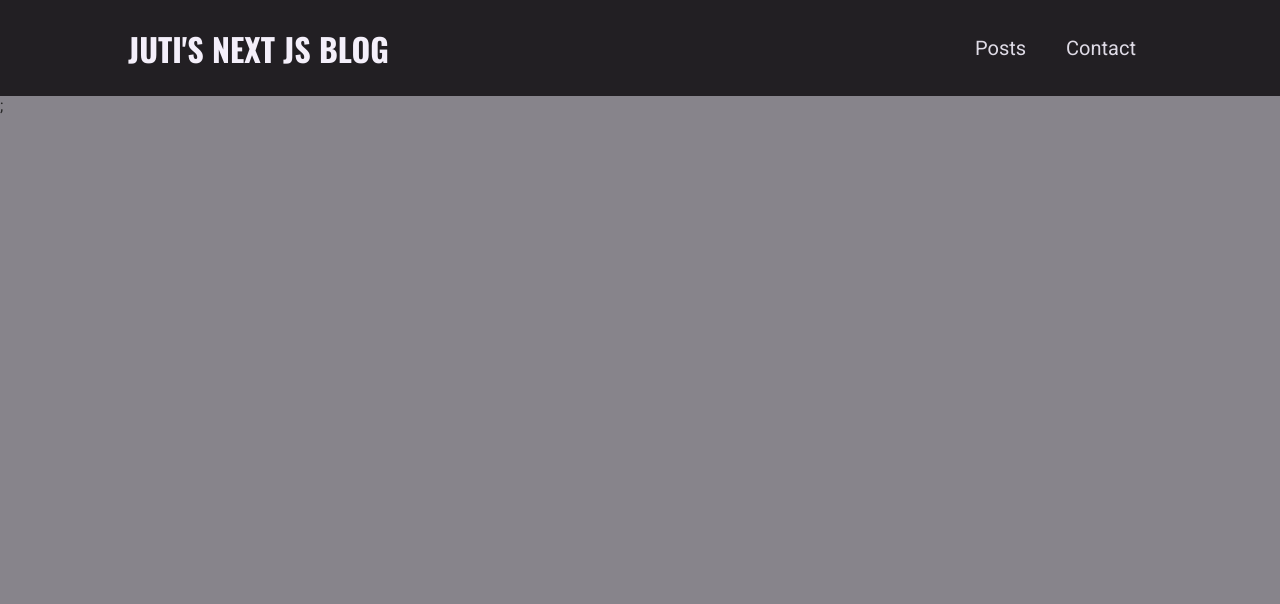
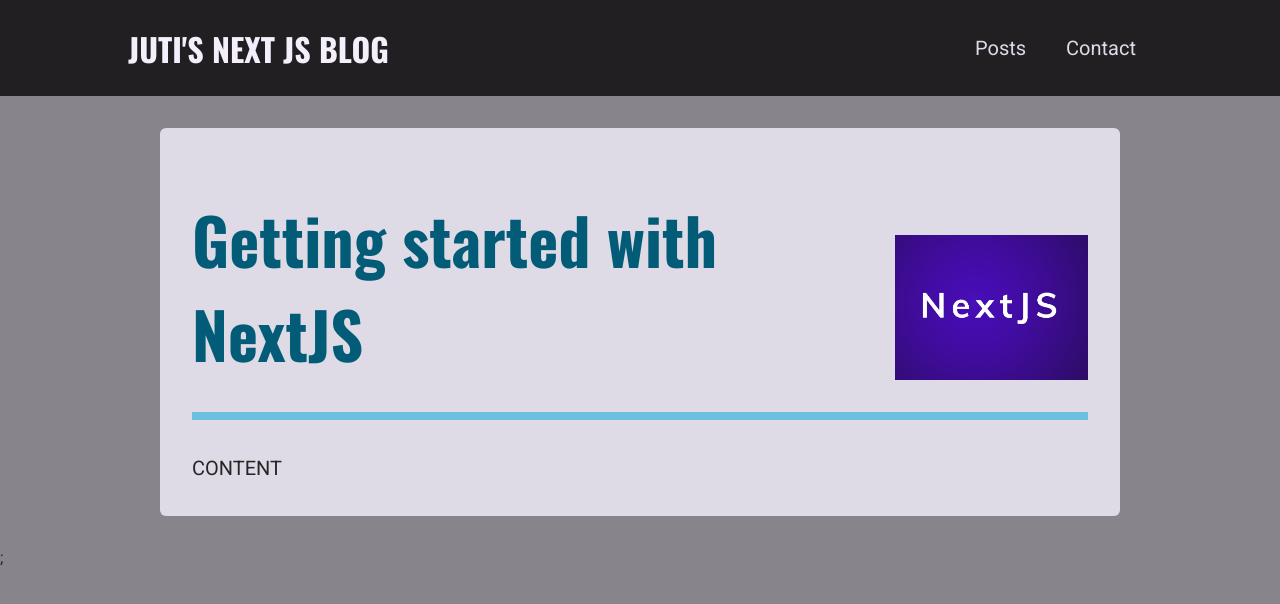
Before and after one commit to jbuican14/react-nextJS-blog, a Next.js app: page /posts/getting-started-nextjs in a window 1280 px wide. Shown: the top 604 px of the page. Built offline with nearby package versions, Linux system fonts and the light colour scheme.

Commit message:
Start adding posts component with post-content and post-header with dummy data

```diff
--- /dev/null
+++ b/components/posts/post-detail/post-content.js
@@ -0,0 +1,23 @@
+import PostHeader from "./post-header";
+import classes from "./post-content.module.css";
+
+const DUMMY_POST = {
+  slugs: "getting-started-nextjs",
+  title: "Getting started with NextJS",
+  image: "getting-started-nextjs.png",
+  content: "# THIS IS A FIRST POST",
+  date: "2021-1-1",
+};
+
+function PostContent() {
+  const imagePath = `/images/posts/${DUMMY_POST.slugs}/${DUMMY_POST.image}`;
+
+  return (
+    <article className={classes.content}>
+      <PostHeader title={DUMMY_POST.title} image={imagePath} />
+      CONTENT
+    </article>
+  );
+}
+
+export default PostContent;
--- /dev/null
+++ b/components/posts/post-detail/post-content.module.css
@@ -0,0 +1,26 @@
+.content {
+  width: 95%;
+  max-width: 60rem;
+  margin: var(--size-8) auto;
+  font-size: var(--size-5);
+  line-height: var(--size-8);
+  background-color: var(--color-grey-100);
+  border-radius: 6px;
+  padding: var(--size-4);
+}
+
+.content p {
+  color: var(--color-grey-800);
+}
+
+.content .image {
+  margin: var(--size-4) auto;
+  width: 100%;
+  max-width: 600px;
+}
+
+@media (min-width: 768px) {
+  .content {
+    padding: var(--size-8);
+  }
+}
--- /dev/null
+++ b/components/posts/post-detail/post-header.js
@@ -0,0 +1,13 @@
+import Image from "next/image";
+import classes from "./post-header.module.css";
+
+function PostHeader(props) {
+  const {title, image} = props;
+  return (
+    <header className={classes.header}>
+      <h1>{title}</h1>
+      <Image src={image} alt={title} width={200} height={150} />
+    </header>
+  );
+}
+export default PostHeader;
--- /dev/null
+++ b/components/posts/post-detail/post-header.module.css
@@ -0,0 +1,37 @@
+.header {
+  padding-bottom: var(--size-8);
+  border-bottom: 8px solid var(--color-primary-100);
+  margin: var(--size-4) 0;
+  display: flex;
+  flex-direction: column-reverse;
+  justify-content: space-between;
+  align-items: center;
+  gap: 1rem;
+}
+
+.header h1 {
+  font-size: var(--size-8);
+  color: var(--color-primary-500);
+  margin: 0;
+  line-height: initial;
+  text-align: center;
+}
+
+.header img {
+  object-fit: cover;
+  width: 200px;
+  height: 120px;
+}
+
+@media (min-width: 768px) {
+  .header {
+    margin: var(--size-8) 0;
+    flex-direction: row;
+    align-items: flex-end;
+  }
+
+  .header h1 {
+    font-size: var(--size-16);
+    text-align: left;
+  }
+}
--- a/pages/posts/[slug].js
+++ b/pages/posts/[slug].js
@@ -1,5 +1,6 @@
 import React from "react";
+import PostContent from "../../components/posts/post-detail/post-content";
 
 export default function PostDetailPage() {
-  return <div></div>;
+  return <PostContent />;
 }
```
